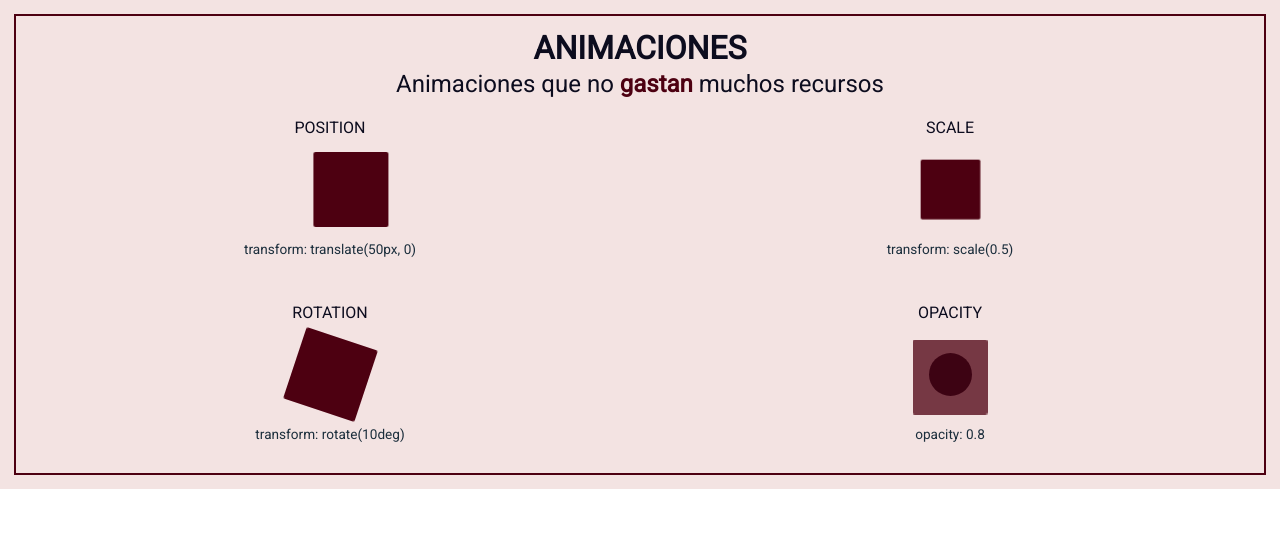
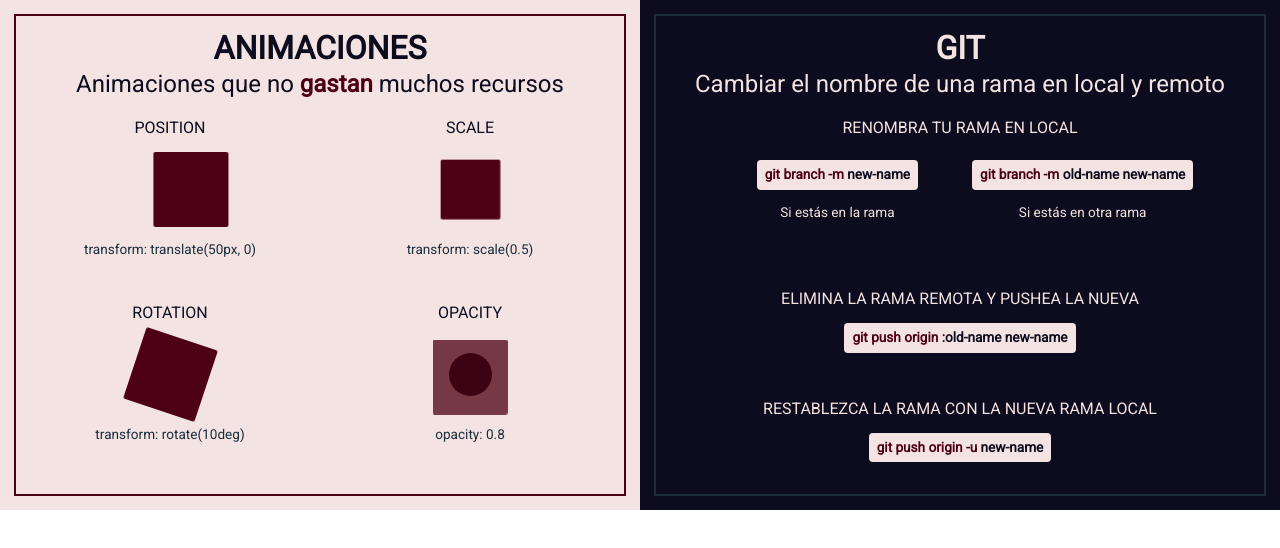
Before and after one commit to Noelia-F/card-pills, a Vue app: page / in a window 1280 px wide. Shown: the top 548 px of the page. Built offline with nearby package versions, Linux system fonts and the light colour scheme.

Commit message:
add git tip styles and content

```diff
--- a/src/App.vue
+++ b/src/App.vue
@@ -1,16 +1,19 @@
 <template>
   <div class="tips__wrapper">
-    <HelloWorld title="Animaciones"/>
+    <AnimationCard title="Animaciones"/>
+    <GitCard title="Git"/>
   </div>
 </template>
 
 <script>
-import HelloWorld from './components/HelloWorld.vue'
+import AnimationCard from './components/AnimationCard.vue'
+import GitCard from './components/GitCard.vue'
 
 export default {
   name: 'App',
   components: {
-    HelloWorld
+    AnimationCard,
+    GitCard,
   }
 }
 </script>
--- a/src/components/HelloWorld.vue
+++ b/src/components/AnimationCard.vue
@@ -30,7 +30,7 @@
 
 <script>
 export default {
-  name: 'HelloWorld',
+  name: 'AnimationCard',
   props: {
     title: String
   }
@@ -38,7 +38,7 @@
 </script>
 
 <!-- Add "scoped" attribute to limit CSS to this component only -->
-<style lang="scss">
+<style lang="scss" scoped>
   // card general
   .tip__card {
     padding: 1.5rem;
@@ -86,6 +86,7 @@
     display: flex;
     flex-direction: column;
     align-items: center;
+    justify-content: space-between;
 
     &> :not(last-child):not(.tip__dummy) {
       margin-bottom: 1rem;
--- /dev/null
+++ b/src/components/GitCard.vue
@@ -0,0 +1,160 @@
+<template>
+  <article class="tip__card tip__card--git">
+    <h2 class="tip__title">{{ title }}</h2>
+    <h3 class="tip__subtitle">Cambiar el nombre de una rama en local y remoto</h3>
+    <ul class="tip__list tip__list--columns">
+      <li class="tip__item">
+        <h4 class="tip__title tip__title--list">Renombra tu rama en local</h4>
+        <ul class="tip__list">
+          <li class="tip__item">
+            <p class="tip__text tip__text--highlight">git branch -m <span>new-name</span></p>
+            <p class="tip__text">Si estás en la rama</p>
+          </li>
+          <li class="tip__item">
+            <p class="tip__text tip__text--highlight">git branch -m <span>old-name new-name</span></p>
+            <p class="tip__text">Si estás en otra rama</p>
+          </li>
+        </ul>
+      </li>
+      <li class="tip__item">
+        <h4 class="tip__title tip__title--list">Elimina la rama remota y pushea la nueva</h4>
+        <p class="tip__text tip__text--highlight">git push origin :<span>old-name new-name</span></p>
+      </li>
+      <li class="tip__item">
+        <h4 class="tip__title tip__title--list">Restablezca la rama con la nueva rama local</h4>
+        <p class="tip__text tip__text--highlight">git push origin -u <span>new-name</span></p>
+      </li>
+    </ul>
+  </article>
+</template>
+
+<script>
+export default {
+  name: 'GitCard',
+  props: {
+    title: String
+  }
+}
+</script>
+
+<!-- Add "scoped" attribute to limit CSS to this component only -->
+<style lang="scss" scoped>
+  // card general
+  .tip__card {
+    padding: 1.5rem;
+    outline-width: 2px;
+    outline-style: solid;
+    outline-offset: -1rem;
+    &--git {
+      background-color:  #0C0C1E;
+      outline-color: #1B2E3C;
+    }
+  }
+  .tip__title {
+    font-size: 2em;
+    font-weight: bold;
+    text-transform: uppercase;
+    text-align: center;
+    margin: 0.5rem 0;
+    color:  #F3E3E2;
+    &--list {
+      font-weight: normal;
+      font-size: 1em;
+    }
+  }
+  .tip__subtitle {
+    font-size: 1.5em;
+    margin: 0.5rem 0;
+    text-align: center;
+    color: #F3E3E2;
+  }
+  .tip__text {
+    color: #F3E3E2;
+    font-size: 0.85em;
+
+    &--highlight {
+      color: #4D0011;
+      background-color: #F3E3E2;
+      padding: 8px;
+      border-radius: 4px;
+      font-weight: bold;
+    }
+  }
+  // list
+  .tip__list {
+    display: grid;
+    grid-template-columns: repeat( 2, minmax(100px, 1fr) );
+    gap: 1.5rem;
+    padding: 0.5rem;
+    text-align: center;
+
+    &--columns {
+      grid-template-columns: minmax(0, 1fr);
+    }
+  }
+  .tip__item {
+    display: flex;
+    flex-direction: column;
+    align-items: center;
+    justify-content: space-between;
+
+    &> :not(last-child):not(.tip__dummy) {
+      margin-bottom: 1rem;
+    }
+    &--opacity {
+      position: relative;
+    }
+  }
+
+  // example
+  .tip__example {
+    border-radius: 2px;
+    height: 75px;
+    width: 75px;
+    background-color: #4D0011;
+    animation-duration: 4s;
+    animation-iteration-count: infinite;
+    &--position {
+      animation-name: position;
+    }
+    &--scale {
+      animation-name: scale;
+    }
+    &--rotation {
+      animation-name: rotation;
+    }
+    &--opacity {
+      position: absolute;
+      top: 50%;
+      left: 50%;
+      transform: translate(-50%, -50%);
+      animation-name: opacity;
+    }
+  }
+  .tip__dummy {
+    border-radius: 50%;
+    margin: 1rem 1rem 2rem 1rem;
+    height: 43px;
+    width: 43px;
+    background-color: #0C0C1E;
+  }
+
+  // animations
+  @keyframes position {
+    from {transform: translate(0, 0)}
+    to {transform: translate(50px, 0)}
+  }
+  @keyframes scale {
+    from {transform: scale(1)}
+    to {transform: scale(0.5)}
+  }
+  @keyframes rotation {
+    from {transform: rotate(0)}
+    to {transform: rotate(45deg)}
+  }
+  @keyframes opacity {
+    from {opacity: 1}
+    to {opacity: 0.4}
+  }
+
+</style>
```
